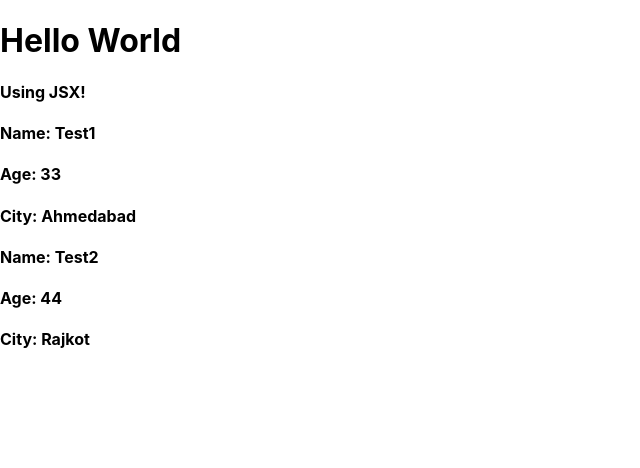
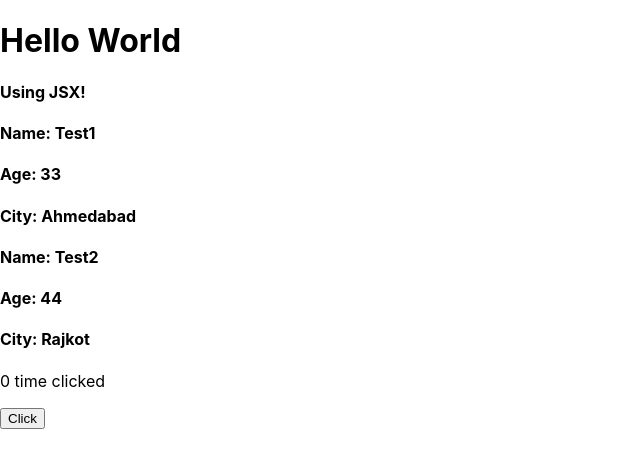
Before and after one commit to nikunjp-tatva/react-training, a React (Create React App) app: page / in a window 1280 px wide. Shown: the top 468 px of the page, without its empty margins (0-640 px from the left). Built offline with nearby package versions, Linux system fonts and the light colour scheme.

Commit message:
add state component

```diff
--- a/src/App.js
+++ b/src/App.js
@@ -1,5 +1,6 @@
 import JSXComponent from "./components/JSXComponent";
 import Parent from "./components/ParentProp.component";
+import State from "./components/State.component";
 
 function App() {
   return (
@@ -8,6 +9,7 @@ function App() {
         <h1>Hello World</h1>
         <JSXComponent />
         <Parent name="Test2" age= "44" city="Rajkot" />
+        <State />
       </header>
     </div>
   );
--- /dev/null
+++ b/src/components/State.component.js
@@ -0,0 +1,19 @@
+import React from "react";
+
+const State = () => {
+  const [value, setValue] = React.useState(0);
+  return (
+    <div>
+      <p>{value} time clicked</p>
+      <button
+        onClick={() => {
+          setValue(value + 1);
+        }}
+      >
+        Click
+      </button>
+    </div>
+  );
+};
+
+export default State;
```
